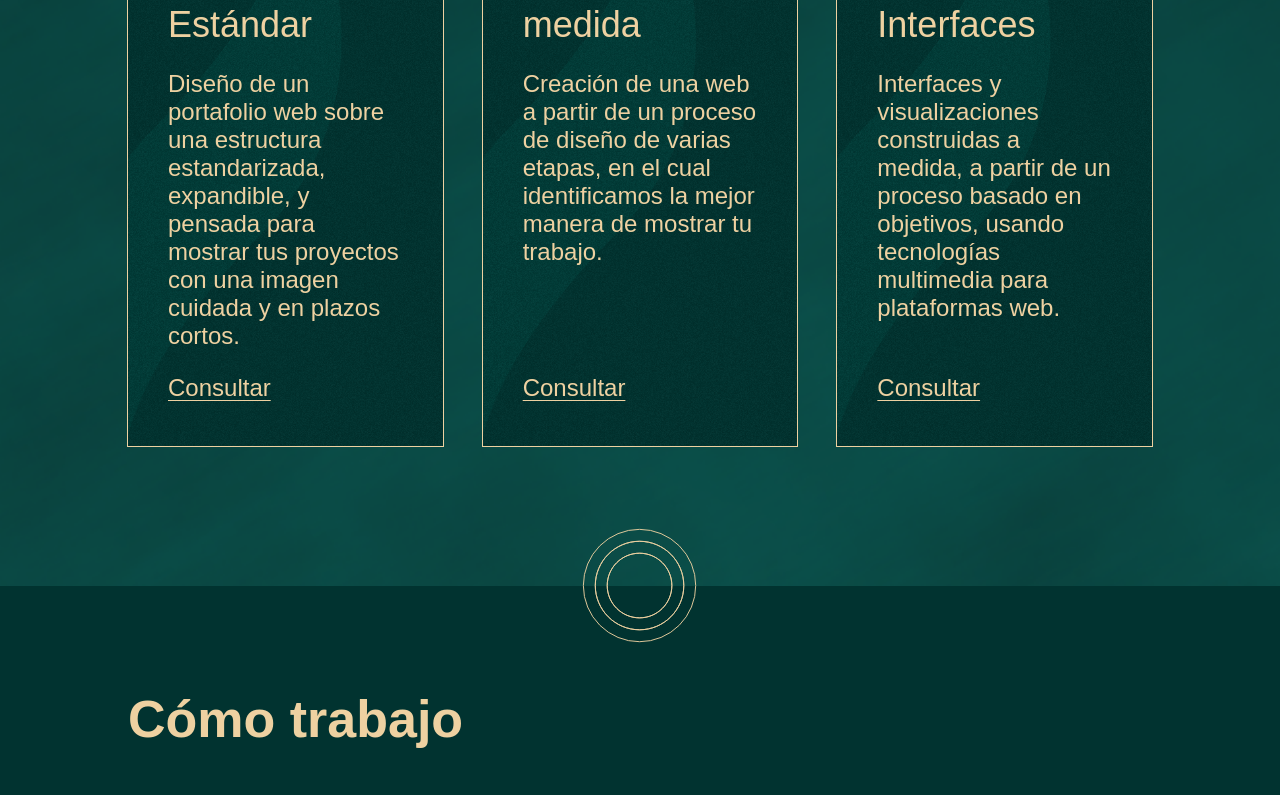
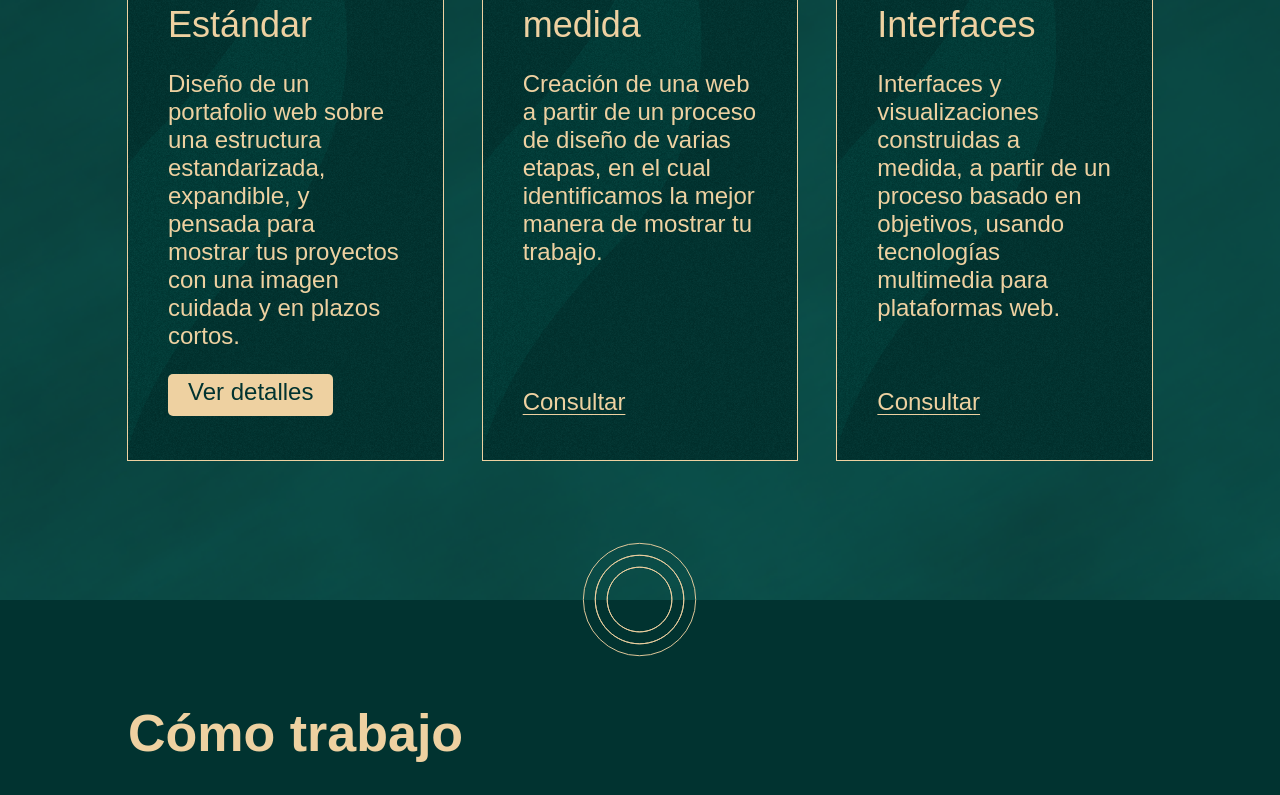
Before and after one commit to taimune/website, a Next.js app: page / in a window 1280 px wide. Shown: the part 1942-2737 px from the top of the page. Built offline with nearby package versions, Linux system fonts and the light colour scheme; a web font is replaced by a local one.

Commit message:
Actualizar inicio para resaltar portafolio estándar

```diff
--- a/app/components/ItemServicio.js
+++ b/app/components/ItemServicio.js
@@ -7,7 +7,10 @@ export default function ItemServicio(props) {
             <h3 className='header-servicio'>{props.tituloServicio}</h3>
             <p>{props.descripcionServicio}</p>
             </div>
-            <a href="#contacto">Consultar</a>
+            <a href={props.url} className={props.botonResaltado ? styles.botonResaltado : null}>
+                {props.textoLink ? props.textoLink : "Consultar"}
+            </a>
+
         </div>
     )
 }
--- a/app/components/ItemServicio.module.css
+++ b/app/components/ItemServicio.module.css
@@ -8,3 +8,16 @@
     padding: 2.2rem 2rem;
     outline: 1px solid var(--tai-pink-main);
 }
+
+.botonResaltado:link,
+.botonResaltado:visited,
+.botonResaltado:hover,
+.botonResaltado:active
+{
+    color: var(--tai-teal-main);
+    background-color: var(--tai-pink-main);
+    align-self: flex-start;
+    padding: 0.2rem 1rem 0.5rem;
+    text-decoration: none;
+    border-radius: 0.25rem;
+}
--- a/app/page.js
+++ b/app/page.js
@@ -55,7 +55,9 @@ export default function Home() {
                         <ItemServicio
                             tituloServicio="Portafolio Estándar"
                             descripcionServicio="Diseño de un portafolio web sobre una estructura estandarizada, expandible, y pensada para mostrar tus proyectos con una imagen cuidada y en plazos cortos."
-                            url="#"
+                            url="/portafolio-estandar"
+                            textoLink="Ver detalles"
+                            botonResaltado={true}
                         />
                         <ItemServicio
                             tituloServicio="Diseño a medida"
```
